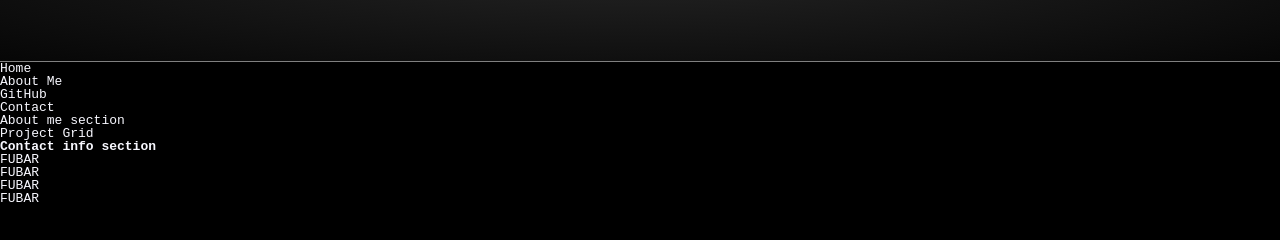
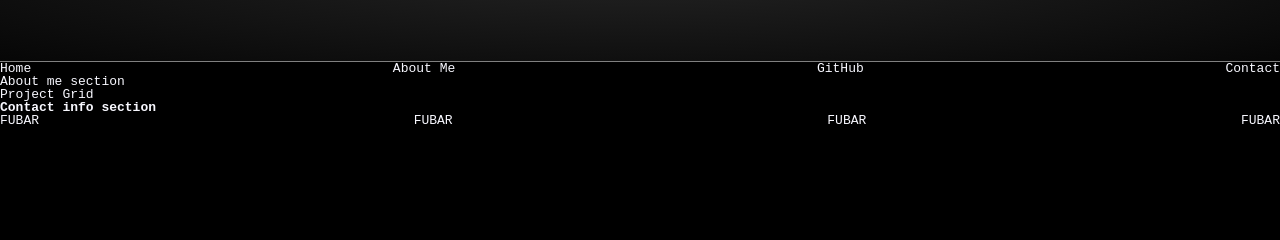
Before and after one commit to josephehayes/HTML-CSS-Portfolio, a plain HTML site: page index.html in a window 1280 px wide. Shown: the part 138-378 px from the top of the page. Drawn offline with Linux system fonts and the light colour scheme.

Commit message:
fixing ul spacing

```diff
--- a/Assets/css/style.css
+++ b/Assets/css/style.css
@@ -56,10 +56,19 @@ body {
     position: relative;
     width: 100vw;
     top: 50%;
+    display: block;
+    text-align: justify;
+}
+
+ul {
+    display: inline-flex;
+    justify-content: space-between;
+    width: 100%;
 }
 
 li {
     list-style: square;
+    display: inline-block;
 }
 
 @keyframes cursor-blink {
```
Also changed, not shown: index.html (+2 -1 lines).
